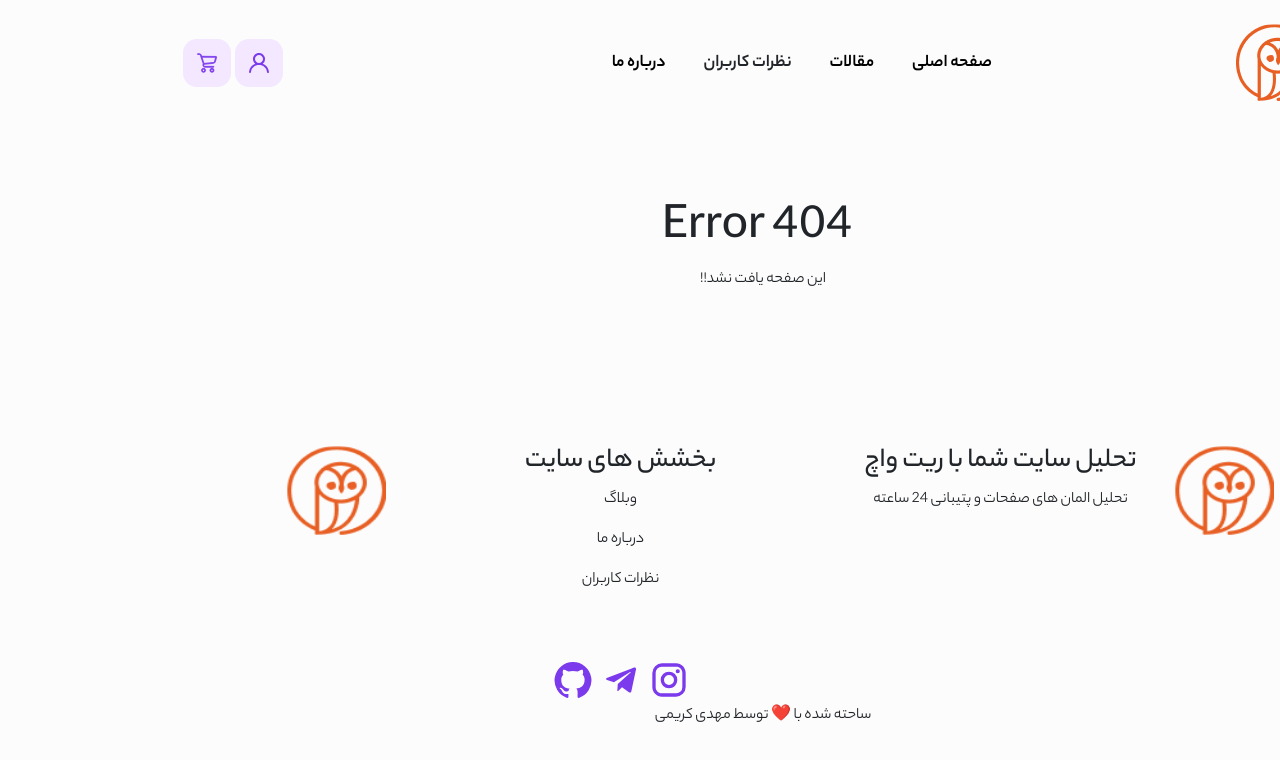
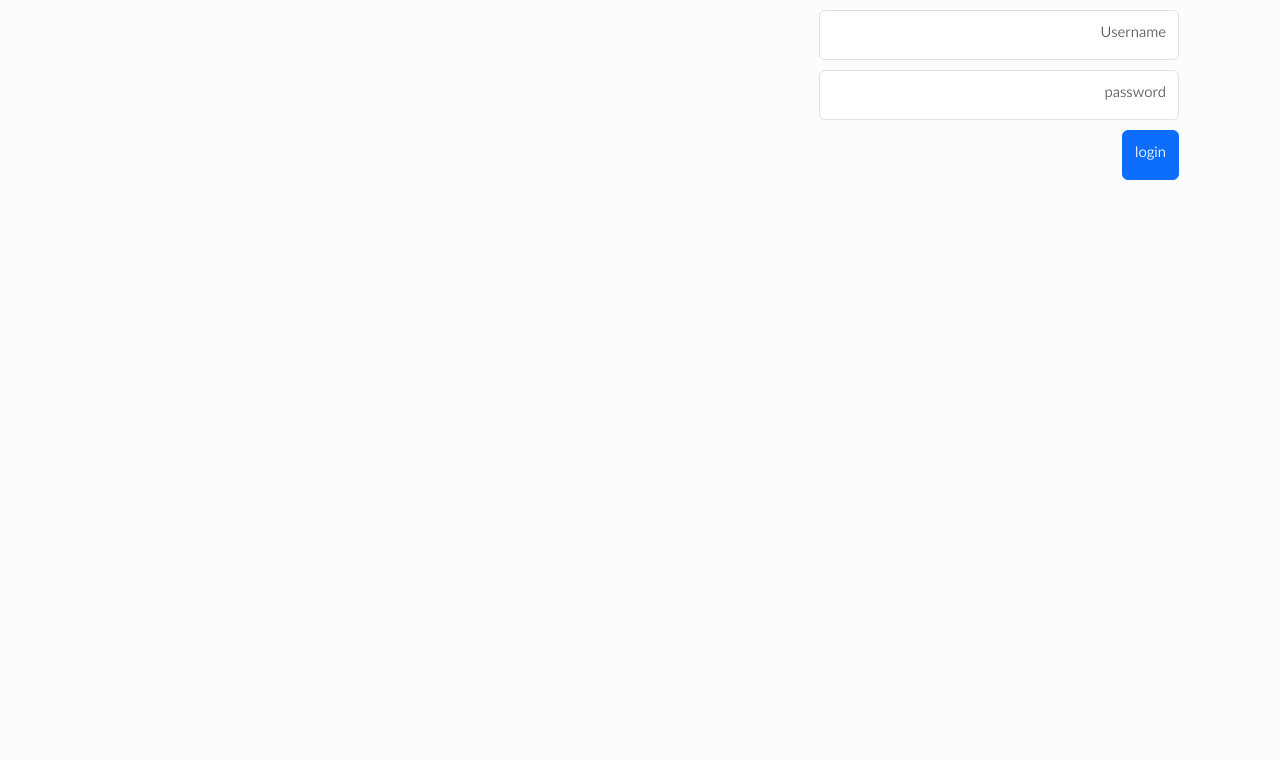
Before and after one commit to mahdi1280/serp-fronts, a Next.js app: page /admin/login in a window 1280 px wide. Before the commit this address had no page. Shown: the top 760 px of the page. Built offline with nearby package versions, Linux system fonts and the light colour scheme.

Commit message:
change login page

```diff
--- a/pages/loginAdmin/index.js
+++ b/pages/admin/login/index.js
@@ -26,13 +26,13 @@ export default function LoginAdmin() {
         <div className={style.login}>
 
             <div className="user">
-                <input type="text" placeholder={"Username"} onChange={e => setEmail(e.target.value)}/>
+                <input className={"form-control"} type="text" placeholder={"Username"} onChange={e => setEmail(e.target.value)}/>
             </div>
             <div className="pass">
-                <input type="password" placeholder={"password"} onChange={e => setPassword(e.target.value)}/>
+                <input className={"form-control"} type="password" placeholder={"password"} onChange={e => setPassword(e.target.value)}/>
             </div>
             <div className="send">
-                <input onClick={login} type="submit" value="login"/>
+                <input onClick={login} type="submit" value="login" className={"btn btn-primary"}/>
             </div>
         </div>
     </>);
--- a/pages/admin/ticket/index.js
+++ b/pages/admin/ticket/index.js
@@ -14,7 +14,7 @@ export default function Ticket() {
         axios.get(MY_URL + "tickets", getToken())
             .then(response => response.data)
             .then(response => {
-                setTicket(response);
+                setTicket(response.content);
             }).catch(ToastError);
     }
 
```
Also changed, not shown: pages/admin/login/style.module.css (renamed from pages/loginAdmin/style.module.css).
